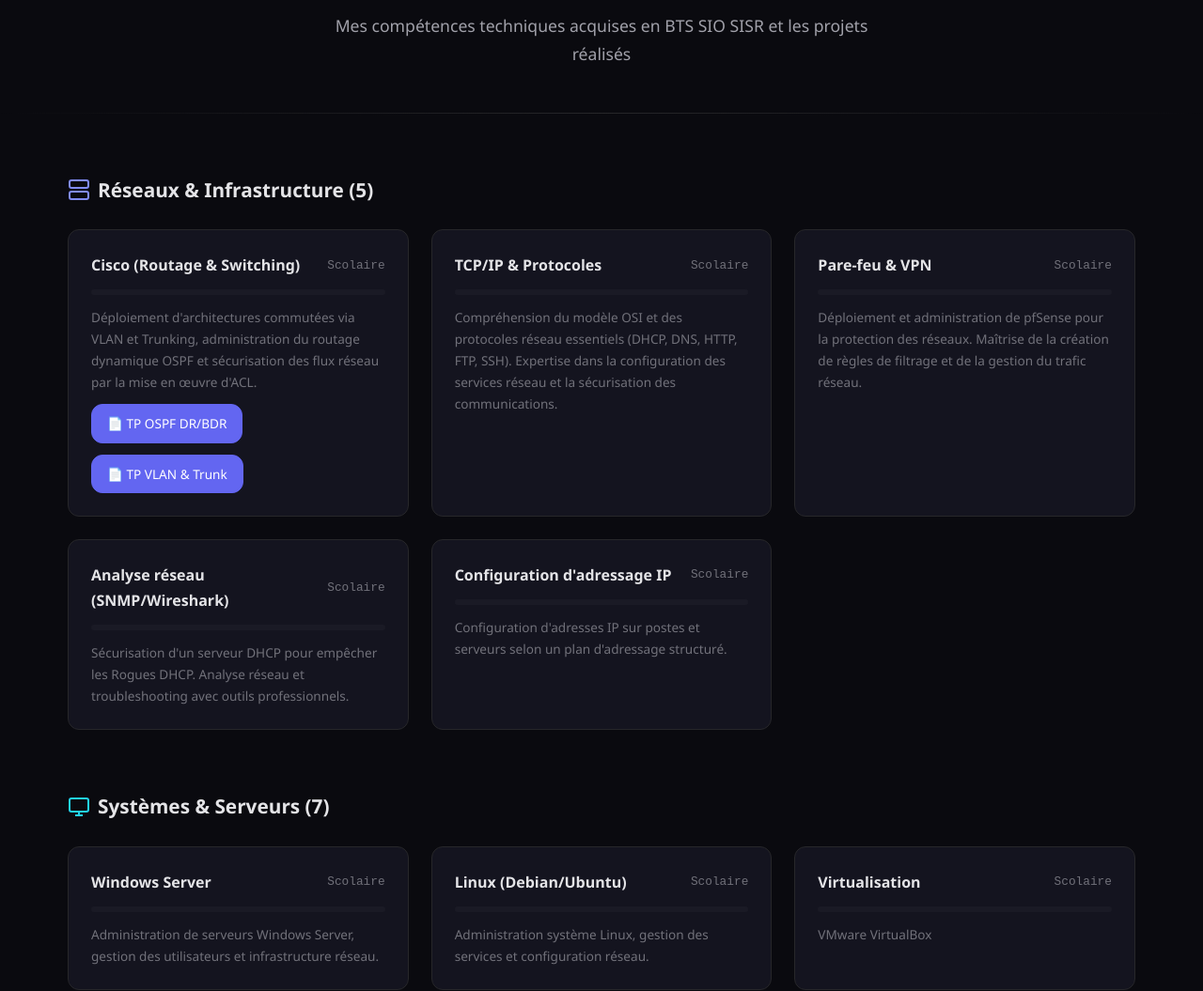
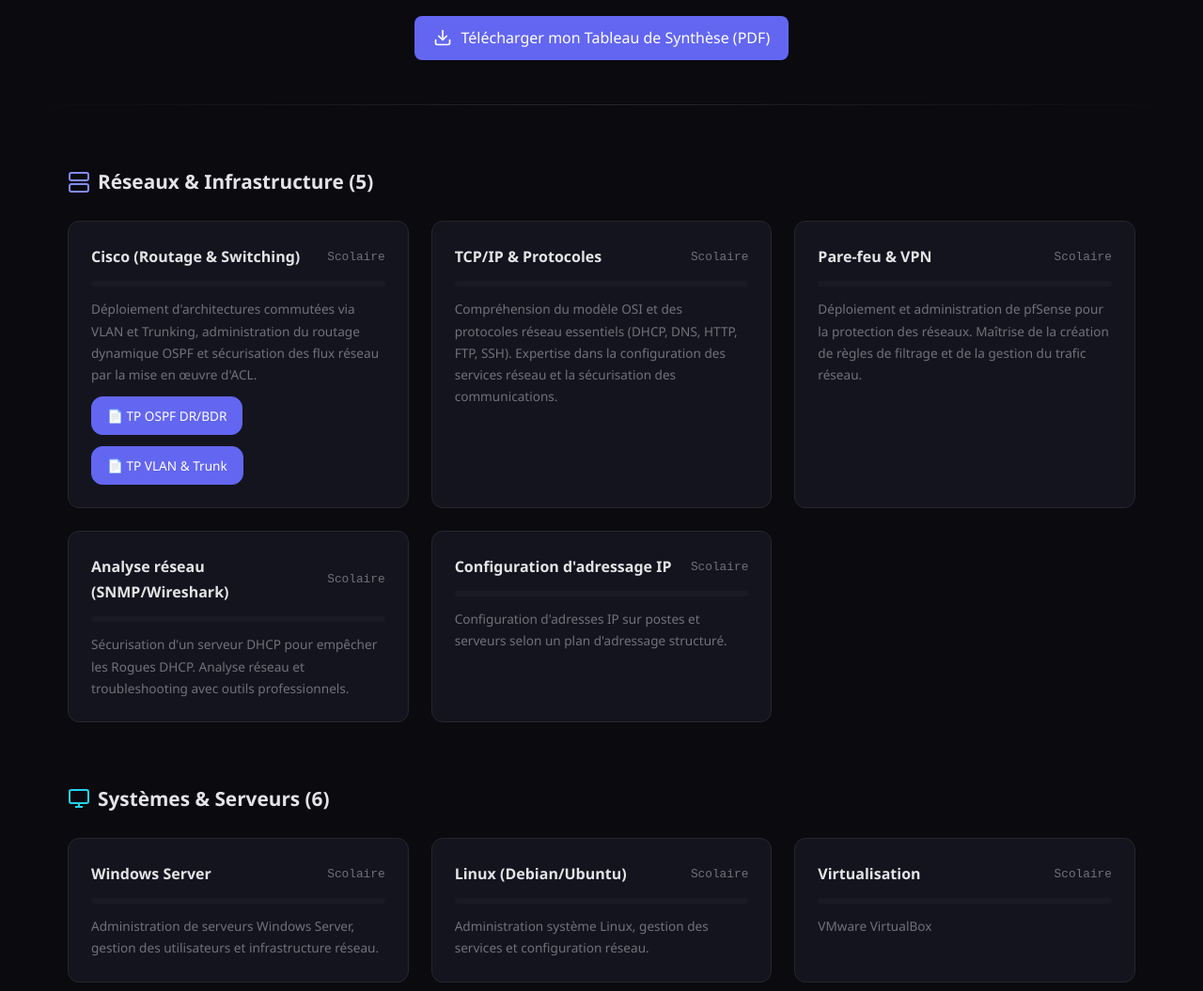
Before and after one commit to Th4567ms/portfolio-thomas, a plain HTML site: page competences.html in a window 1280 px wide. Shown: the part 266-1321 px from the top of the page at 94% size. Drawn offline with Linux system fonts and the light colour scheme.

Commit message:
modification

```diff
--- a/competences.html
+++ b/competences.html
@@ -40,8 +40,12 @@
                 <span>Compétences & Projets</span>
             </div>
             <h1>Compétences & Projets</h1>
-            <p>Mes compétences techniques acquises en BTS SIO SISR et les projets réalisés</p>
-        </div>
+            <p><div style="margin-top: 20px;">
+    <a href="assets/BTS_SIO_U5_tableau_synthese_2026_SISR.xlsx - tableau de synthèse SISR.pdf" class="btn-download" target="_blank" style="display: inline-flex; align-items: center; gap: 10px; background: var(--accent-primary); color: white; padding: 10px 20px; border-radius: 8px; text-decoration: none; font-weight: 500;">
+        <svg width="20" height="20" viewBox="0 0 24 24" fill="none" stroke="currentColor" stroke-width="2" stroke-linecap="round" stroke-linejoin="round"><path d="M21 15v4a2 2 0 0 1-2 2H5a2 2 0 0 1-2-2v-4"></path><polyline points="7 10 12 15 17 10"></polyline><line x1="12" y1="15" x2="12" y2="3"></line></svg>
+        Télécharger mon Tableau de Synthèse (PDF)
+    </a>
+</div>
     </header>
 
     <!-- Contenu -->
@@ -115,7 +119,7 @@
             <div class="skills-section">
                 <h3>
                     <svg width="24" height="24" viewBox="0 0 24 24" fill="none" stroke="var(--cyan)" stroke-width="2"><rect x="2" y="3" width="20" height="14" rx="2" ry="2"/><line x1="8" y1="21" x2="16" y2="21"/><line x1="12" y1="17" x2="12" y2="21"/></svg>
-                    Systèmes & Serveurs (7)
+                    Systèmes & Serveurs (6)
                 </h3>
                 <div class="skills-grid">
                     <!-- TODO: Ajuster les niveaux selon tes vraies compétences -->
```
Also changed, not shown: 2 other files.
